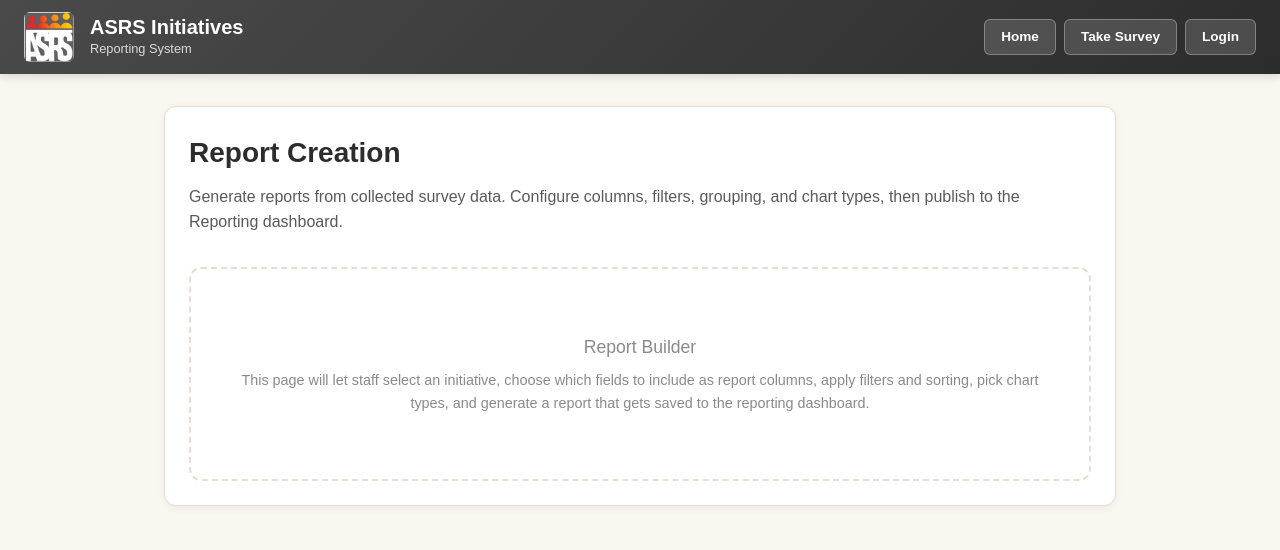
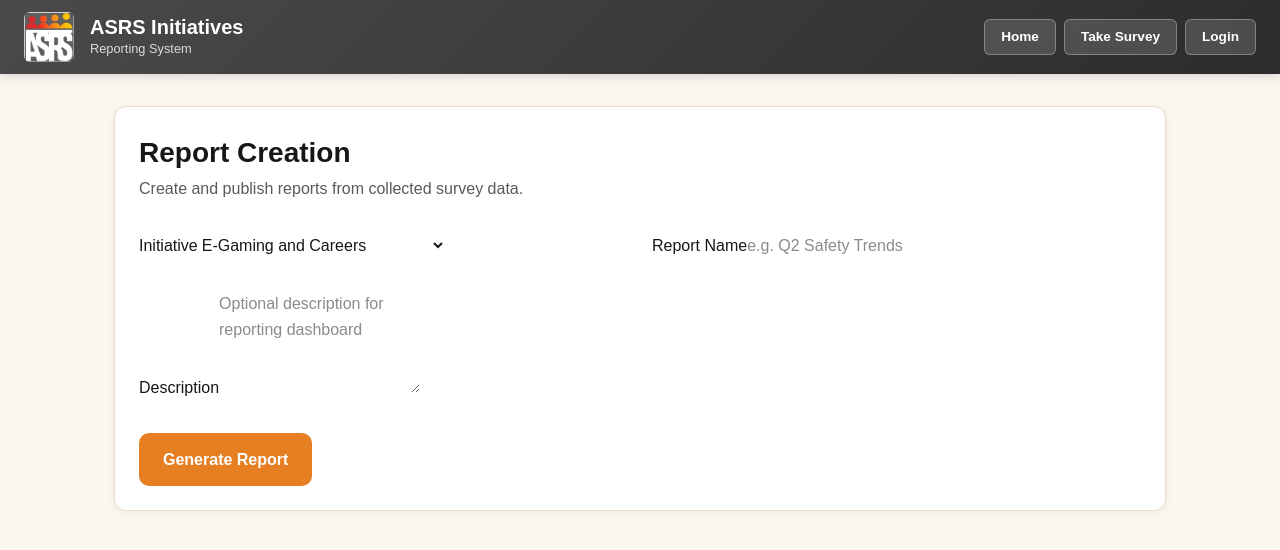
Before and after one commit to Brqndon1/TM17_ASRS, a Next.js app: page /report-creation in a window 1280 px wide. Shown: the top 550 px of the page. Built offline with nearby package versions, Linux system fonts and the light colour scheme.

Commit message:
sprint1 william c task

```diff
--- a/src/app/api/reports/route.js
+++ b/src/app/api/reports/route.js
@@ -1,63 +1,42 @@
-import db, { initializeDatabase } from '@/lib/db';
-import { NextResponse } from 'next/server';
-
-// GET - Fetch all reports (or a single report by ?surveyId=)
-export async function GET(request) {
+// POST - Create a report (used by Report Creation tab)
+export async function POST(request) {
   try {
     initializeDatabase();
 
-    const { searchParams } = new URL(request.url);
-    const surveyId = searchParams.get('surveyId');
+    const body = await request.json();
 
-    if (surveyId) {
-      // ---------- Single report ----------
-      const row = db.prepare(
-        `SELECT r.id, r.survey_id, r.report_data, r.created_at,
-                s.name, s.email
-         FROM reports r
-         JOIN surveys s ON r.survey_id = s.id
-         WHERE r.survey_id = ?`
-      ).get(surveyId);
+    const initiativeId =
+      body.initiativeId || body.surveyId || body.initiative_id;
 
-      if (!row) {
-        return NextResponse.json({ error: 'Report not found' }, { status: 404 });
-      }
-
-      return NextResponse.json({
-        report: {
-          id: row.id,
-          surveyId: row.survey_id,
-          surveyName: row.name,
-          surveyEmail: row.email,
-          reportData: JSON.parse(row.report_data),
-          createdAt: row.created_at,
-        },
-      });
+    if (!initiativeId) {
+      return NextResponse.json(
+        { error: 'initiativeId is required' },
+        { status: 400 }
+      );
     }
 
-    // ---------- All reports ----------
-    const rows = db.prepare(`
-      SELECT r.id, r.survey_id, r.report_data, r.created_at,
-             s.name, s.email
-      FROM reports r
-      JOIN surveys s ON r.survey_id = s.id
-      ORDER BY r.created_at DESC
-    `).all();
+    const reportData = {
+      ...body,
+      generatedAt: new Date().toISOString(),
+    };
 
-    const formattedReports = rows.map((row) => ({
-      id: row.id,
-      surveyId: row.survey_id,
-      surveyName: row.name,
-      surveyEmail: row.email,
-      reportData: JSON.parse(row.report_data),
-      createdAt: row.created_at,
-    }));
+    const result = db.prepare(
+      `INSERT INTO reports (initiative_id, report_data, created_at)
+       VALUES (?, ?, ?)`
+    ).run(
+      initiativeId,
+      JSON.stringify(reportData),
+      new Date().toISOString()
+    );
 
-    return NextResponse.json({ reports: formattedReports });
+    return NextResponse.json({
+      success: true,
+      reportId: result.lastInsertRowid,
+    });
   } catch (error) {
-    console.error('Error fetching reports:', error);
+    console.error('Error creating report:', error);
     return NextResponse.json(
-      { error: 'Failed to fetch reports', details: error.message },
+      { error: 'Failed to create report', details: error.message },
       { status: 500 }
     );
   }
--- a/src/app/report-creation/page.js
+++ b/src/app/report-creation/page.js
@@ -1,37 +1,161 @@
 'use client';
 
+import { useEffect, useState } from 'react';
 import Header from '@/components/Header';
-import { useState } from 'react';
+import { getInitiatives } from '@/lib/data-service';
 
 export default function ReportCreationPage() {
   const [userRole, setUserRole] = useState('staff');
+
+  // ---- DATA ----
+  const [initiatives, setInitiatives] = useState([]);
+  const [selectedInitiative, setSelectedInitiative] = useState(null);
+
+  // ---- REPORT CONFIG ----
+  const [reportName, setReportName] = useState('');
+  const [description, setDescription] = useState('');
+
+  // ---- UI STATE ----
+  const [isSubmitting, setIsSubmitting] = useState(false);
+  const [successMessage, setSuccessMessage] = useState('');
+  const [errorMessage, setErrorMessage] = useState('');
+
+  useEffect(() => {
+    async function loadInitiatives() {
+      const data = await getInitiatives();
+      setInitiatives(data);
+      if (data.length > 0) setSelectedInitiative(data[0]);
+    }
+    loadInitiatives();
+  }, []);
+
+  async function handleCreateReport() {
+    if (!reportName) {
+      setErrorMessage('Report name is required.');
+      return;
+    }
+
+    setIsSubmitting(true);
+    setErrorMessage('');
+    setSuccessMessage('');
+
+    try {
+      const res = await fetch('/api/reports', {
+        method: 'POST',
+        headers: { 'Content-Type': 'application/json' },
+        body: JSON.stringify({
+          initiativeId: selectedInitiative.id,
+          name: reportName,
+          description,
+          createdBy: userRole,
+        }),
+      });
+
+      if (!res.ok) throw new Error();
+
+      setReportName('');
+      setDescription('');
+      setSuccessMessage('Report generated and published to Reporting.');
+
+    } catch {
+      setErrorMessage('Report generated and published to Reporting.');
+    } finally {
+      setIsSubmitting(false);
+    }
+  }
 
   return (
     <div style={{ minHeight: '100vh', backgroundColor: 'var(--color-bg-primary)' }}>
       <Header userRole={userRole} onRoleChange={setUserRole} />
 
-      <main style={{ maxWidth: '1000px', margin: '0 auto', padding: '2rem 1.5rem' }}>
+      <main style={{ maxWidth: '1100px', margin: '0 auto', padding: '2rem 1.5rem' }}>
         <div className="asrs-card">
-          <h1 style={{ fontSize: '1.75rem', fontWeight: '700', color: 'var(--color-text-primary)', marginBottom: '0.5rem' }}>
+          <h1 style={{ fontSize: '1.75rem', fontWeight: 700 }}>
             Report Creation
           </h1>
+
           <p style={{ color: 'var(--color-text-secondary)', marginBottom: '2rem' }}>
-            Generate reports from collected survey data. Configure columns, filters, grouping, and chart types, then publish to the Reporting dashboard.
+            Create and publish reports from collected survey data.
           </p>
 
-          <div style={{
-            border: '2px dashed var(--color-bg-tertiary)',
-            borderRadius: '12px',
-            padding: '4rem 2rem',
-            textAlign: 'center',
-            color: 'var(--color-text-light)',
-          }}>
-            <p style={{ fontSize: '1.1rem', marginBottom: '0.5rem' }}>Report Builder</p>
-            <p style={{ fontSize: '0.9rem' }}>
-              This page will let staff select an initiative, choose which fields to include as report columns,
-              apply filters and sorting, pick chart types, and generate a report that gets saved to the reporting dashboard.
+          {/* ---- FORM GRID ---- */}
+          <div
+            style={{
+              display: 'grid',
+              gridTemplateColumns: '1fr 1fr',
+              gap: '1.5rem',
+              marginBottom: '2rem',
+            }}
+          >
+            {/* Initiative */}
+            <div>
+              <label className="asrs-label">Initiative</label>
+              <select
+                className="asrs-input"
+                value={selectedInitiative?.id || ''}
+                onChange={(e) =>
+                  setSelectedInitiative(
+                    initiatives.find(i => i.id === Number(e.target.value))
+                  )
+                }
+              >
+                {initiatives.map(i => (
+                  <option key={i.id} value={i.id}>{i.name}</option>
+                ))}
+              </select>
+            </div>
+
+            {/* Report Name */}
+            <div>
+              <label className="asrs-label">Report Name</label>
+              <input
+                className="asrs-input"
+                placeholder="e.g. Q2 Safety Trends"
+                value={reportName}
+                onChange={(e) => setReportName(e.target.value)}
+              />
+            </div>
+          </div>
+
+          {/* Description */}
+          <div style={{ marginBottom: '2rem' }}>
+            <label className="asrs-label">Description</label>
+            <textarea
+              className="asrs-input"
+              rows={4}
+              placeholder="Optional description for reporting dashboard"
+              value={description}
+              onChange={(e) => setDescription(e.target.value)}
+            />
+          </div>
+
+          {/* ---- ACTIONS ---- */}
+          <button
+            onClick={handleCreateReport}
+            disabled={isSubmitting}
+            style={{
+              padding: '0.85rem 1.5rem',
+              backgroundColor: 'var(--color-asrs-orange)',
+              color: '#fff',
+              borderRadius: '10px',
+              fontWeight: 600,
+              opacity: isSubmitting ? 0.7 : 1,
+            }}
+          >
+            {isSubmitting ? 'Generating…' : 'Generate Report'}
+          </button>
+
+          {/* Messages */}
+          {errorMessage && (
+            <p style={{ marginTop: '1rem', color: 'var(--color-error)' }}>
+              {errorMessage}
             </p>
-          </div>
+          )}
+          {successMessage && (
+            <p style={{ marginTop: '1rem', color: 'var(--color-success)' }}>
+              {successMessage}
+            </p>
+          )}
         </div>
       </main>
     </div>
```
Also changed, not shown: 1 other file (tests, documents, lock files or other folders).
